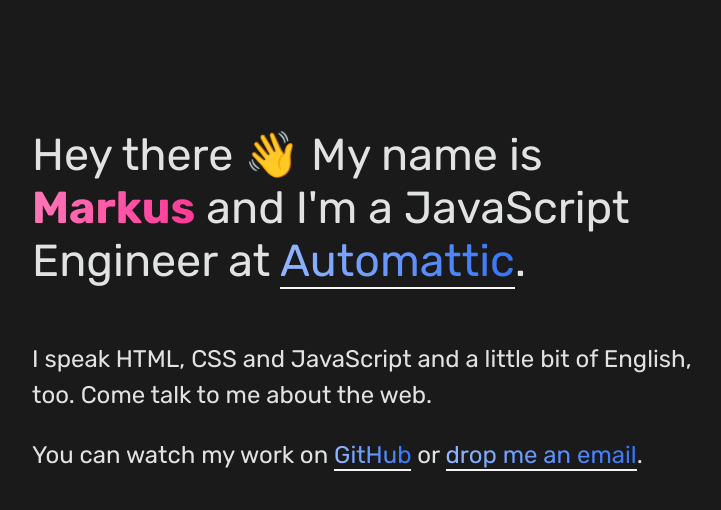
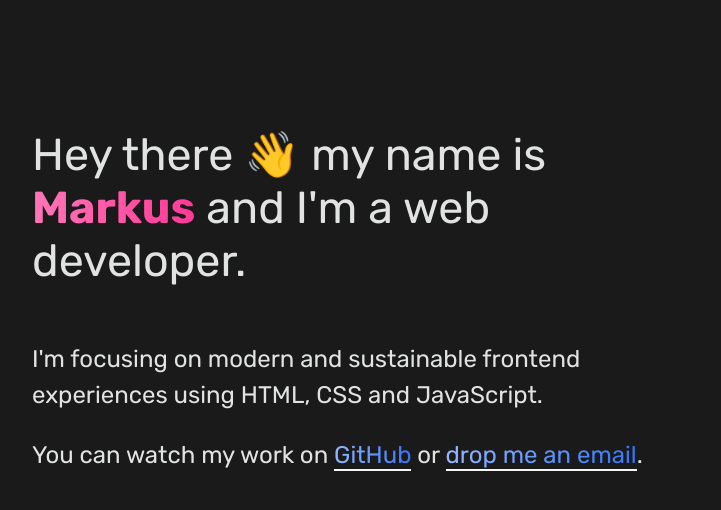
Before and after one commit to flootr/markus.works, a website: page index.html in a window 1280 px wide. Shown: the whole page, without its empty margins (96-817 px from the left). Drawn offline with Linux system fonts and the light colour scheme.

Commit message:
update text

```diff
--- a/index.html
+++ b/index.html
@@ -83,11 +83,9 @@
   <body>
     <main>
       <h1>
-        Hey there 👋 My name is <span class="me">Markus</span> and I'm a JavaScript Engineer at <a href="https://automattic.com">Automattic</a>.
+        Hey there 👋 my name is <span class="me">Markus</span> and I'm a web developer.
       </h1>
-      <p>
-        I speak HTML, CSS and JavaScript and a little bit of English, too. Come talk to me about the web.
-      </p>
+      <p>I'm focusing on modern and sustainable frontend experiences using HTML, CSS and JavaScript.</p>
       <p>
         You can watch my work on <a href="https://github.com/flootr">GitHub</a> or <a href="mailto:hey@markus.works">drop me an email</a>.
       </p>
```
